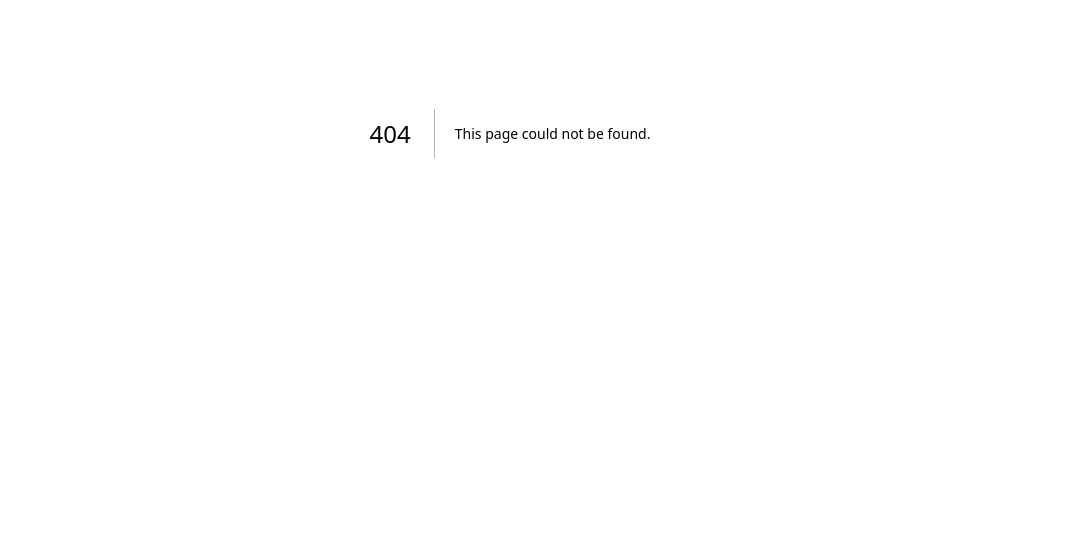
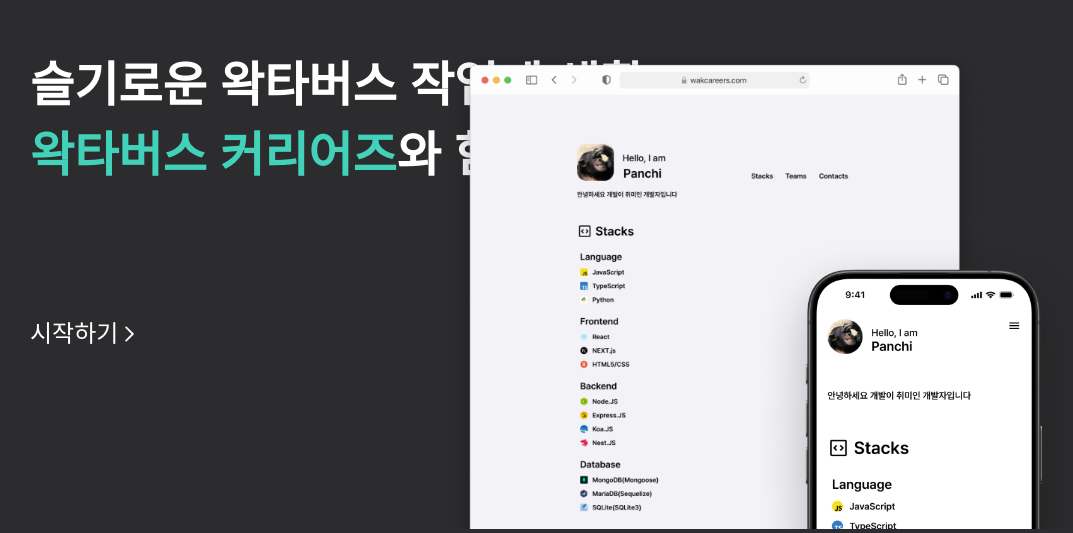
Before and after one commit to Waktaverse-carrer/Waktaverse-Careers-Frontend, a Next.js app: page /landing in a window 1280 px wide. Before the commit this address had no page. Shown: the part 267-800 px from the top of the page, without its empty margins (130-1203 px from the left). Built offline with nearby package versions, Linux system fonts and the light colour scheme.

Commit message:
✨ feat: Lenis 스크롤 효과 적용

```diff
--- /dev/null
+++ b/src/app/landing/_components/LenisScroll.tsx
@@ -0,0 +1,72 @@
+'use client';
+
+import { useEffect, useCallback, useState } from 'react';
+import Lenis from '@studio-freight/lenis';
+import useWheel from '@/app/lib/useWheel';
+
+export interface Props {
+  children: React.ReactNode;
+}
+
+const DIVIDER_HEIGHT = 5;
+
+export default function LenisScroll({ children }: Props) {
+  const [curSection, setCurSection] = useState(0);
+
+  useEffect(() => {
+    const lenis = new Lenis({
+      smoothWheel: true,
+    });
+
+    const raf = (time: number) => {
+      lenis.raf(time);
+      requestAnimationFrame(raf);
+    };
+
+    requestAnimationFrame(raf);
+
+    // Cleanup
+    return () => {
+      lenis.destroy();
+    };
+  }, []);
+
+  const wheelHandler = useCallback(
+    (ref: React.RefObject<HTMLDivElement>, deltaY: number, scrollTop: number) => {
+      /**
+       * 뷰포트 높이 값(100vh)
+       */
+      const pageHeight = window.innerHeight;
+      if (deltaY > 0) {
+        //스크롤 내릴 때
+        console.log('스크롤 내림', scrollTop);
+        const dest = Math.floor(scrollTop / pageHeight) + 1;
+        setCurSection(dest);
+        console.log(pageHeight * dest + DIVIDER_HEIGHT * dest);
+        window.scrollTo({
+          top: pageHeight * dest + DIVIDER_HEIGHT * dest,
+          left: 0,
+          behavior: 'smooth',
+        });
+      } else {
+        // 스크롤 올릴 때
+        const dest = Math.floor(scrollTop / pageHeight) - 1;
+        setCurSection(dest);
+        ref.current?.scrollTo({
+          top: pageHeight * dest + DIVIDER_HEIGHT * dest,
+          left: 0,
+          behavior: 'smooth',
+        });
+      }
+    },
+    []
+  );
+
+  const outerDivRef = useWheel(wheelHandler);
+
+  return (
+    <main ref={outerDivRef} style={{ overflowY: 'hidden' }}>
+      {children}
+    </main>
+  );
+}
--- /dev/null
+++ b/src/app/landing/page.tsx
@@ -0,0 +1,18 @@
+'use client';
+
+import LenisScroll from './_components/LenisScroll';
+import FirstSection from './_components/FirstSection';
+import SecondSection from './_components/SecondSection';
+import ThirdSection from './_components/ThirdSection';
+import FourthSection from './_components/FourthSection';
+
+export default function Home() {
+  return (
+    <LenisScroll>
+      <FirstSection />
+      <SecondSection />
+      <ThirdSection />
+      <FourthSection />
+    </LenisScroll>
+  );
+}
--- /dev/null
+++ b/src/app/lib/useWheel.ts
@@ -0,0 +1,47 @@
+import { useEffect, useRef } from 'react';
+
+type CallbackFunction = (
+  ref: React.RefObject<HTMLDivElement>,
+  deltaY: number,
+  scrollTop: number
+) => void;
+
+/**
+ * 마우스 휠을 감지하여 콜백함수를 처리할 수 있는 ref 객체를 반환하는 커스텀 훅.
+ * 디바운스 기법을 적용하여 트랙패드에서 많은 이벤트 발생해도 한 번만 처리함.
+ * @param callback 마우스 휠 이후 처리될 콜백함수 (deltaY, scrollTop)을 인자로 받는다.
+ */
+const useWheel = (callback: CallbackFunction): React.RefObject<HTMLDivElement> => {
+  const ref = useRef<HTMLDivElement>(null);
+  const timeoutRef = useRef<number | null>(null);
+
+  const handleMouseWheel = (event: WheelEvent) => {
+    event.preventDefault();
+    if (!timeoutRef.current) {
+      callback(ref, event.deltaY, ref.current?.scrollTop!);
+      timeoutRef.current = window.setTimeout(() => {
+        timeoutRef.current = null;
+      }, 1500);
+    }
+  };
+
+  useEffect(() => {
+    const currentRef = ref.current;
+    if (currentRef) {
+      currentRef.addEventListener('wheel', handleMouseWheel);
+    }
+    return () => {
+      //메모리 누수 방지를 위한 이벤트 삭제
+      if (currentRef) {
+        currentRef.removeEventListener('wheel', handleMouseWheel);
+      }
+      if (timeoutRef.current) {
+        window.clearTimeout(timeoutRef.current);
+      }
+    };
+  }, [ref, callback]);
+
+  return ref;
+};
+
+export default useWheel;
```
